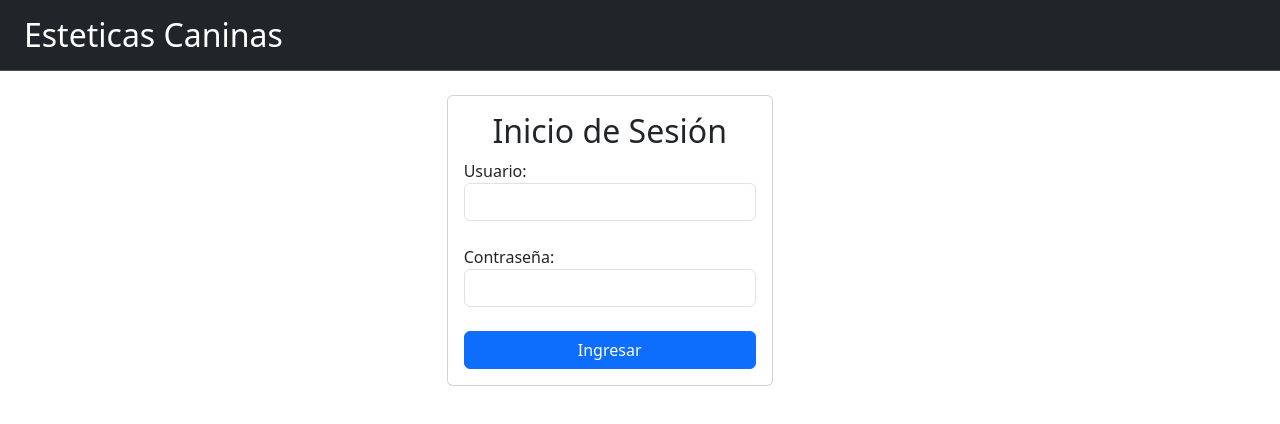
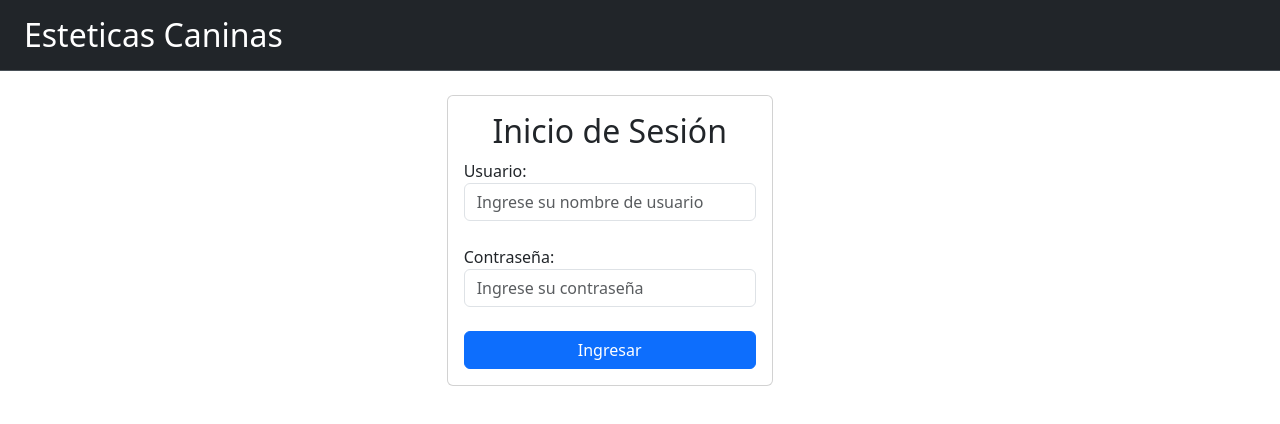
Before and after one commit to Mikato8/New-Est-ticas-Caninas, a React (Vite) app: page / in a window 1280 px wide. Shown: the top 424 px of the page. Built offline with nearby package versions, Linux system fonts and the light colour scheme.

Commit message:
Create UseFetch

```diff
--- a/src/pages/Login/Login.tsx
+++ b/src/pages/Login/Login.tsx
@@ -21,6 +21,7 @@ function Login() {
                         className="form-control"
                         type="text"
                         onChange={(e) => { setUserName(e.target.value) }}
+                        placeholder="Ingrese su nombre de usuario"
                     />
 
                     <label className="mt-4" htmlFor="">Contraseña:</label>
@@ -28,6 +29,7 @@ function Login() {
                         className="form-control"
                         type="password"
                         onChange={(e) => { setUserPass(e.target.value) }}
+                        placeholder="Ingrese su contraseña"
                     />
 
                     <input
```
